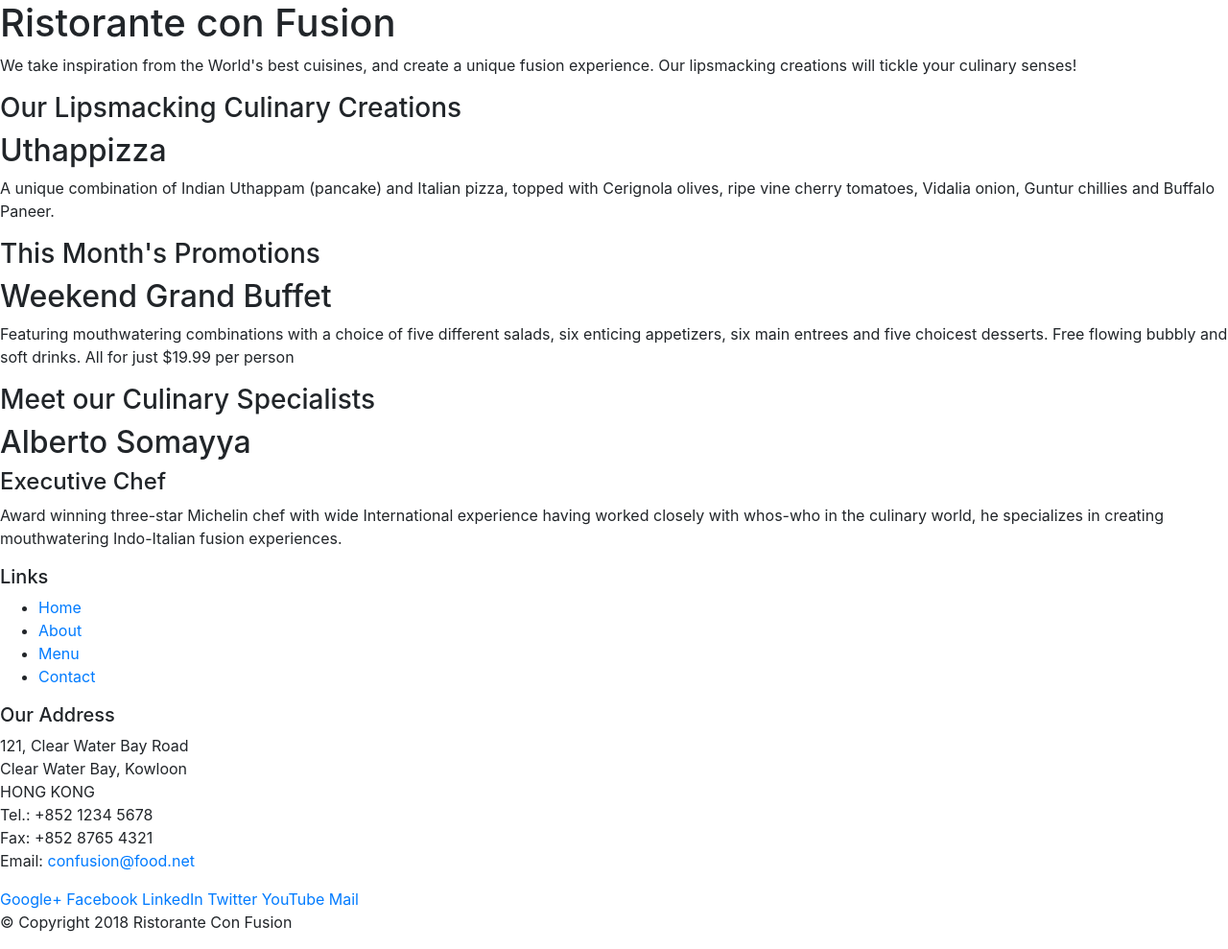
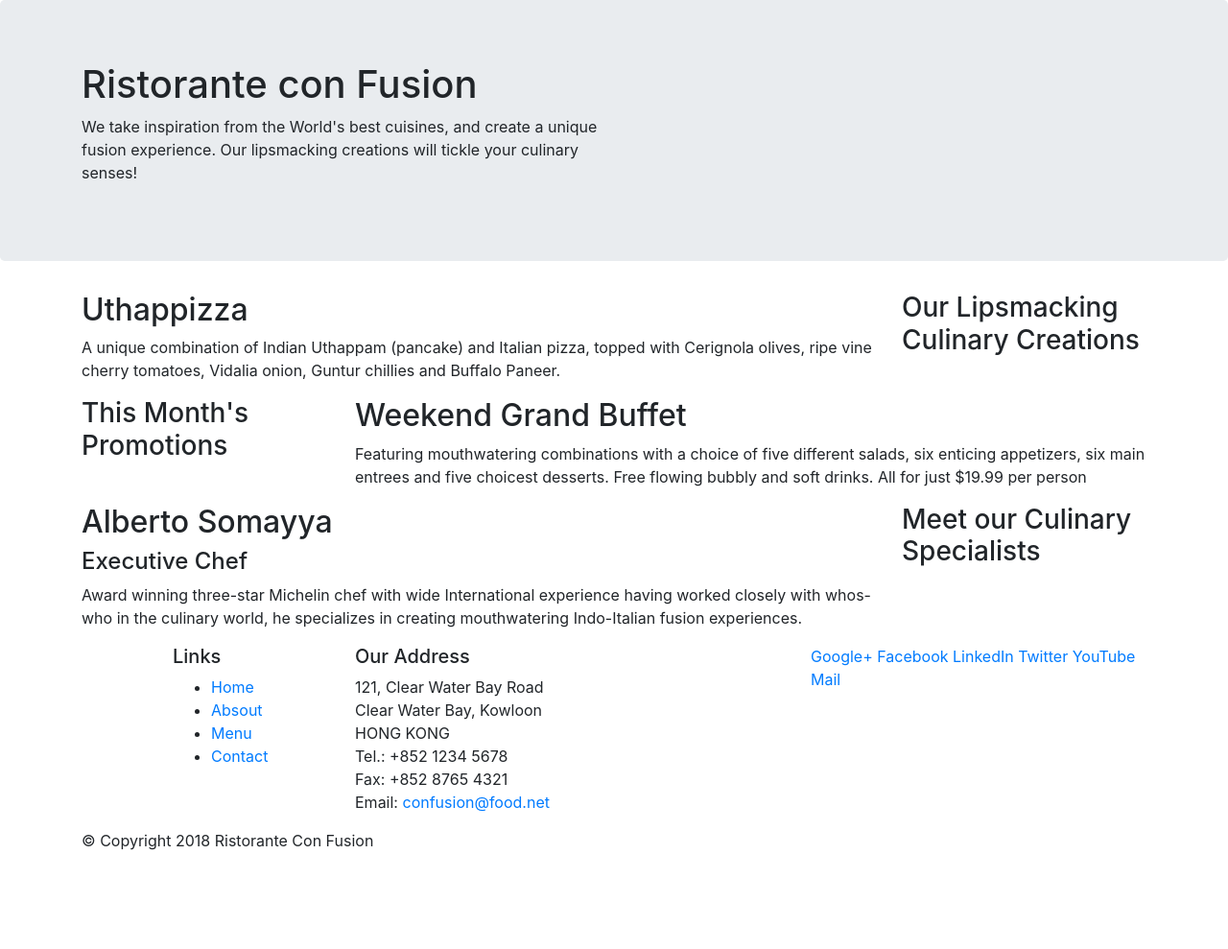
Before and after one commit to joanagazulli/bootstrap, a website: page index.html in a window 1280 px wide. Shown: the whole page at 96% size. After the commit the page ends 904 px from the top, so only its background shows below. Drawn offline with nearby package versions, Linux system fonts and the light colour scheme.

Commit message:
bootstrap grid 1

```diff
--- a/index.html
+++ b/index.html
@@ -14,46 +14,46 @@
 
 <body>
 
-    <header>
-        <div>
-            <div>
-                <div>
+    <header class="jumbotron">
+        <div class="container">
+            <div class="row">
+                <div class="col-12 col-sm-6">
                     <h1>Ristorante con Fusion</h1>
                     <p>We take inspiration from the World's best cuisines, and create a unique fusion experience. Our lipsmacking creations will tickle your culinary senses!</p>
                 </div>
-                <div>
+                <div class="col-12 col-sm">
                 </div>
             </div>
         </div>
     </header>
 
-    <div>
-        <div>
-            <div>
+    <div class="container">
+        <div class="row">
+            <div class="col-12 col-sm-4 order-sm-last col-md-3">
                 <h3>Our Lipsmacking Culinary Creations</h3>
             </div>
-            <div>
+            <div class="col col-sm order-sm-first col-md">
                 <h2>Uthappizza</h2>
                 <p>A unique combination of Indian Uthappam (pancake) and Italian pizza, topped with Cerignola olives, ripe vine cherry tomatoes, Vidalia onion, Guntur chillies and Buffalo Paneer.</p>
             </div>
         </div>
 
 
-        <div>
-            <div>
+        <div class="row">
+            <div class="col-12 col-sm-4 col-md-3">
                 <h3>This Month's Promotions</h3>
             </div>
-            <div>
+            <div class="col col-sm col-md">
                 <h2>Weekend Grand Buffet</h2>
                 <p>Featuring mouthwatering combinations with a choice of five different salads, six enticing appetizers, six main entrees and five choicest desserts. Free flowing bubbly and soft drinks. All for just $19.99 per person </p>
             </div>
         </div>
 
-        <div>
-            <div>
+        <div class="row">
+            <div class="col-12 col-sm-4 order-sm-last col-md-3">
                 <h3>Meet our Culinary Specialists</h3>
             </div>
-            <div>
+            <div class="col col-sm order-sm-first col-md">
                 <h2>Alberto Somayya</h2>
                 <h4>Executive Chef</h4>
                 <p>Award winning three-star Michelin chef with wide International experience having worked closely with whos-who in the culinary world, he specializes in creating mouthwatering Indo-Italian fusion experiences. </p>
@@ -62,18 +62,18 @@
     </div>
 
     <footer>
-        <div>
-            <div>
-                <div>
+        <div class="container">
+            <div class="row">
+                <div class="col-4 offset-1 col-sm-2">
                     <h5>Links</h5>
                     <ul>
                         <li><a href="#">Home</a></li>
-                        <li><a href="#">About</a></li>
+                        <li><a href="#">Absout</a></li>
                         <li><a href="#">Menu</a></li>
                         <li><a href="#">Contact</a></li>
                     </ul>
                 </div>
-                <div>
+                <div class="col-7 col-sm-5">
                     <h5>Our Address</h5>
                     <address>
 		              121, Clear Water Bay Road<br>
@@ -84,7 +84,7 @@
 		              Email: <a href="mailto:confusion@food.net">confusion@food.net</a>
 		           </address>
                 </div>
-                <div>
+                <div class="col-12 col-sm-4">
                     <div>
                         <a href="http://google.com/+">Google+</a>
                         <a href="http://www.facebook.com/profile.php?id=">Facebook</a>
@@ -95,8 +95,8 @@
                     </div>
                 </div>
            </div>
-           <div>
-                <div>
+           <div class="row">
+                <div class="col-auto">
                     <p>© Copyright 2018 Ristorante Con Fusion</p>
                 </div>
            </div>
```
